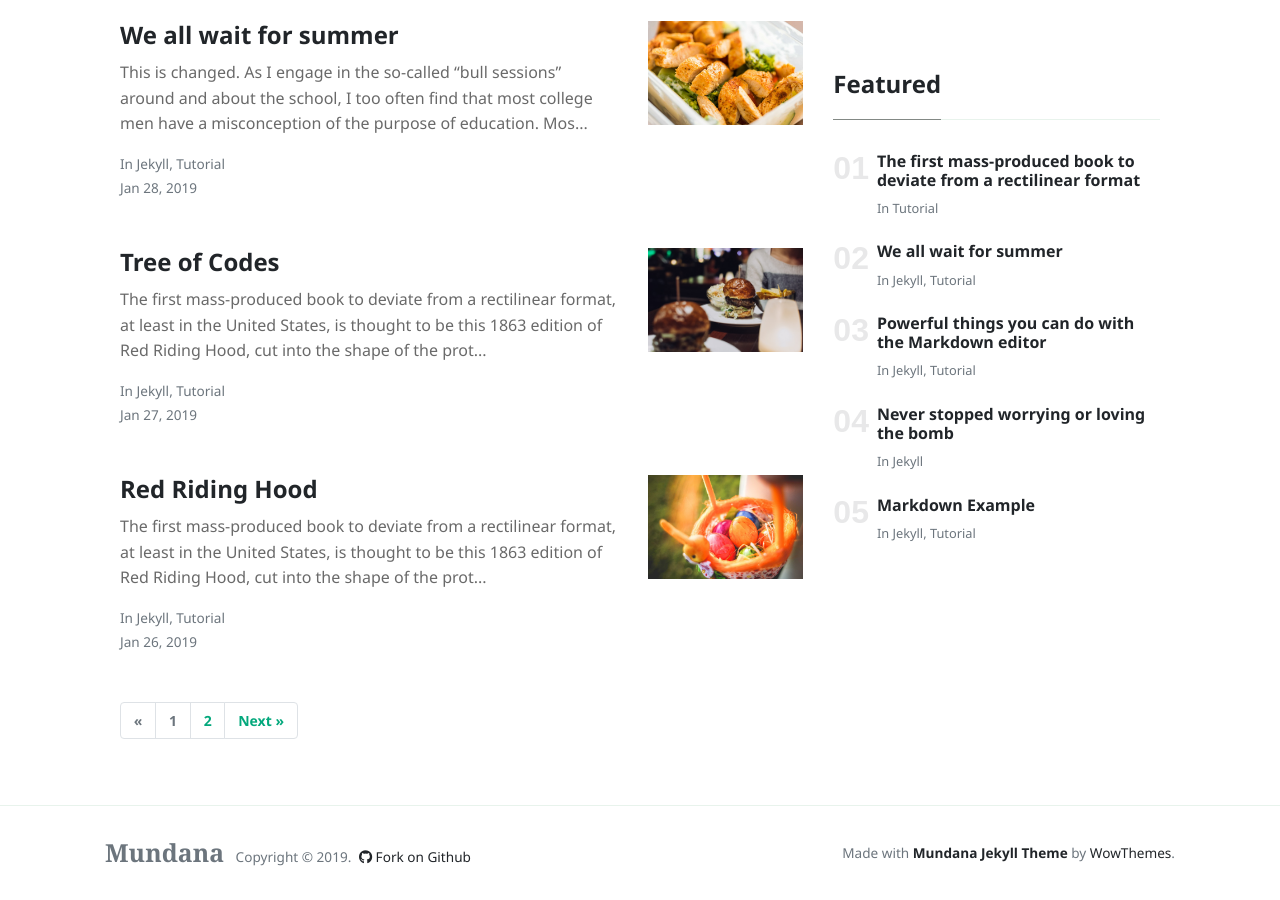
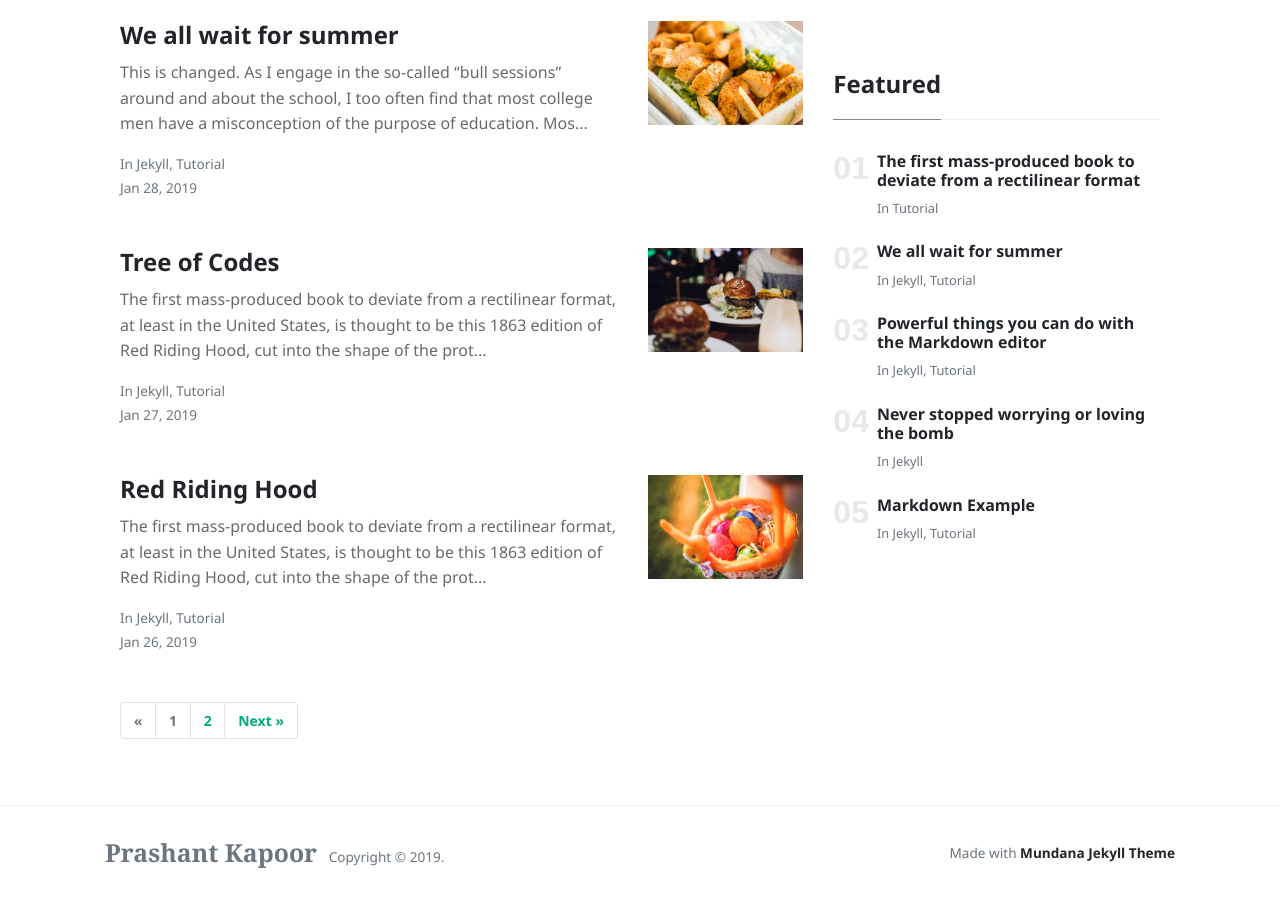
Before and after one commit to prashantkapoor/prashantkapoor.github.io, a Jekyll site: the page built from index.html, in a window 1280 px wide and 900 px high, scrolled down 1765 px. Built offline with Jekyll 4.4.1, drawn with Linux system fonts in a browser that asks for light colours; nearby versions of some CDN libraries; the list of posts is cut into pages by our own code; some of the changed text lies outside the part shown.

Commit message:
Add files via upload

```diff
--- a/_config.yml
+++ b/_config.yml
@@ -1,10 +1,9 @@
 # Site
-name: 'Mundana'
-description: 'Mundana is a free Jekyll theme for awesome people like you, Medium like.'
+name: 'Prashant Kapoor'
+description: 'Place where I write it down for you, till eternity'
 logo: 'assets/images/logo.png'
 favicon: 'assets/images/favicon.ico'
-email: 'wowthemesnet@gmail.com'
-mailchimp-list: 'https://wowthemes.us11.list-manage.com/subscribe/post?u=8aeb20a530e124561927d3bd8&amp;id=8c3d2d214b'
+email: 'prashantkapoor21@gmail.com'
 
 include: ["_pages"]
 permalink: /:title/
--- a/_includes/menu-header.html
+++ b/_includes/menu-header.html
@@ -1,19 +1,13 @@
 <!--  Replace menu links here -->
 
 <li class="nav-item">
-<a class="nav-link" href="{{site.baseurl}}/index.html">Home</a>
+<a class="nav-link" href="/index.html">Home</a>
 </li>
 <li class="nav-item">
-<a class="nav-link" href="{{site.baseurl}}/authors-list.html">Authors</a>
+<a class="nav-link" href="/authors-list.html">Authors</a>
 </li>
 <li class="nav-item">
-<a class="nav-link" href="{{site.baseurl}}/contact.html">Contact</a>
-</li>
-<li class="nav-item">
-<a target="_blank" class="nav-link" href="https://www.wowthemes.net/themes/mundana-wordpress/">WP</a>
-</li>
-<li class="nav-item">
-<a target="_blank" class="nav-link" href="https://www.wowthemes.net/themes/mundana-ghost/">Ghost</a>
+<a class="nav-link" href="/contact.html">Contact</a>
 </li>
 <li class="nav-item">
 <a target="_blank" class="nav-link" href="https://www.wowthemes.net/donate/">Buy me a coffee <i class="fa fa-coffee text-danger"></i></a>
--- a/_includes/sidebar.html
+++ b/_includes/sidebar.html
@@ -1,4 +1,4 @@
-<h5 class="mb-3">Mundana Jekyll Theme</h5>
+<h5 class="mb-3">Prashant Kapoor</h5>
 
 <p>Hi! The website you are previewing is a demonstration for Mundana Jekyll theme, hosted on Github, made by <a href="https://www.wowthemes.net/donate/">Sal</a>.</p>
 
--- a/_layouts/default.html
+++ b/_layouts/default.html
@@ -38,7 +38,7 @@
     <!-- Navbar -->
     <nav id="MagicMenu" class="topnav navbar navbar-expand-lg navbar-light bg-white fixed-top">
     <div class="container">
-        <a class="navbar-brand" href="{{ site.baseurl }}/index.html"><strong>{{site.name}}</strong></a>
+        <a class="navbar-brand" href="/index.html"><strong>{{site.name}}</strong></a>
         <button class="navbar-toggler collapsed" type="button" data-toggle="collapse" data-target="#navbarColor02" aria-controls="navbarColor02" aria-expanded="false" aria-label="Toggle navigation">
         <span class="navbar-toggler-icon"></span>
         </button>
@@ -69,7 +69,7 @@
 
     <script src="https://stackpath.bootstrapcdn.com/bootstrap/4.2.1/js/bootstrap.min.js" integrity="sha384-B0UglyR+jN6CkvvICOB2joaf5I4l3gm9GU6Hc1og6Ls7i6U/mkkaduKaBhlAXv9k" crossorigin="anonymous"></script>
 
-    <script src="{{site.baseurl}}/assets/js/theme.js"></script>
+    <script src="/assets/js/theme.js"></script>
 
 
     <!-- Footer -->
@@ -77,15 +77,15 @@
         <div class="container">
         <div class="row align-items-center justify-content-between">
             <div>
-                <span class="navbar-brand mr-2 mb-0"><strong>Mundana</strong></span>
+                <span class="navbar-brand mr-2 mb-0"><strong>Prashant Kapoor</strong></span>
                 <span>Copyright © <script>document.write(new Date().getFullYear())</script>.</span>
 
                 <!--  Github Repo Star Btn-->
-                <a class="text-dark ml-1" target="_blank" href="https://github.com/wowthemesnet/mundana-theme-jekyll"><i class="fab fa-github"></i> Fork on Github</a>
+                <!--<a class="text-dark ml-1" target="_blank" href="https://github.com/wowthemesnet/mundana-theme-jekyll"><i class="fab fa-github"></i> Fork on Github</a>-->
 
             </div>
             <div>
-                Made with <a target="_blank" class="text-dark font-weight-bold" href="https://www.wowthemes.net/mundana-jekyll-theme/"> Mundana Jekyll Theme </a> by <a class="text-dark" target="_blank" href="https://www.wowthemes.net">WowThemes</a>.
+                Made with <a target="_blank" class="text-dark font-weight-bold" href="https://www.wowthemes.net/mundana-jekyll-theme/"> Mundana Jekyll Theme </a> <!--by <a class="text-dark" target="_blank" href="https://www.wowthemes.net">WowThemes</a>.-->
             </div>
         </div>
         </div>
--- a/index.html
+++ b/index.html
@@ -3,7 +3,7 @@
 layout: default
 pagination:
     enabled: true
-description: "A great Jekyll theme developed by Sal @wowthemesnet."
+description: "Place where I write it down for you, to read till eternity"
 ---
 
 
```
